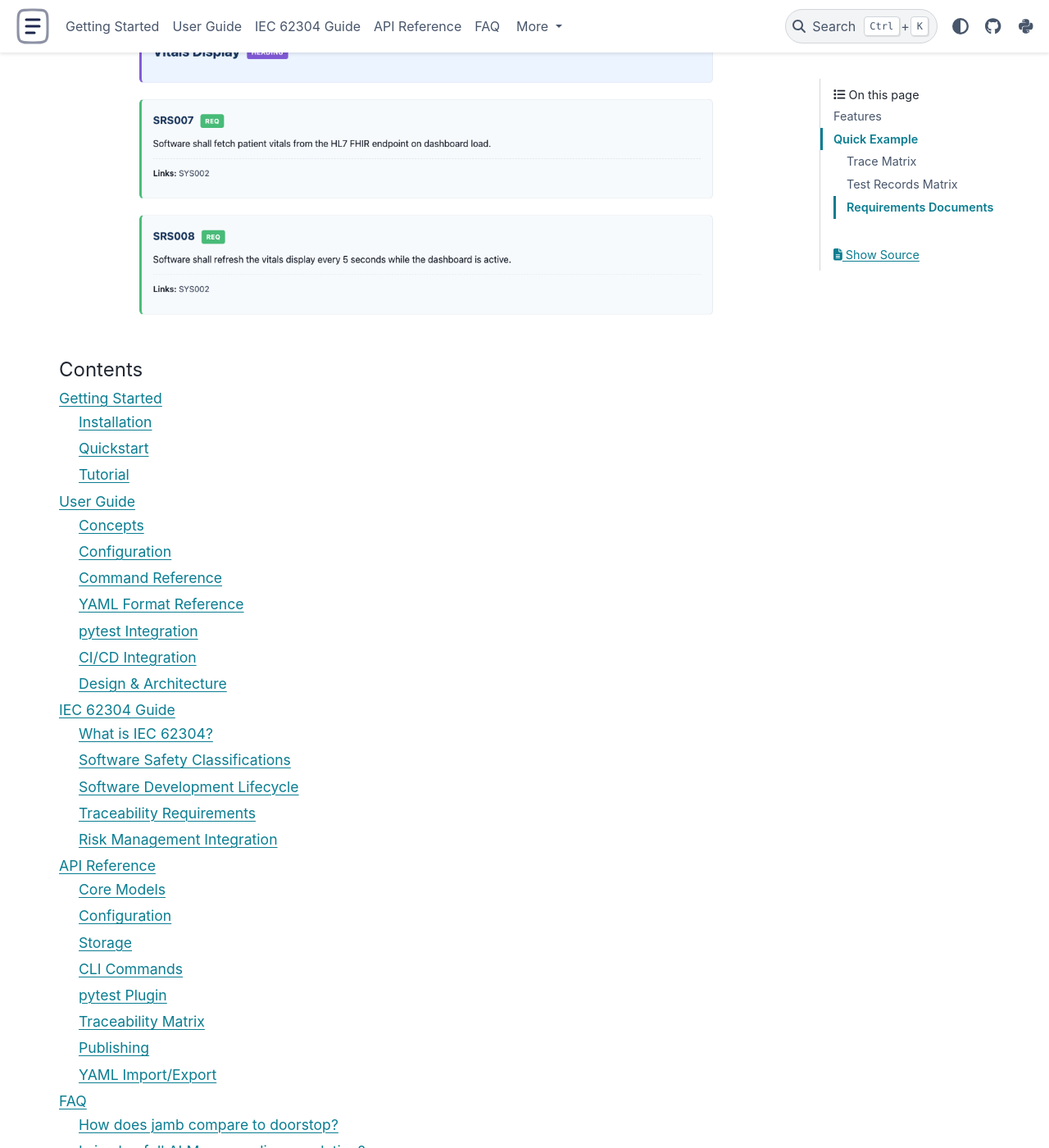
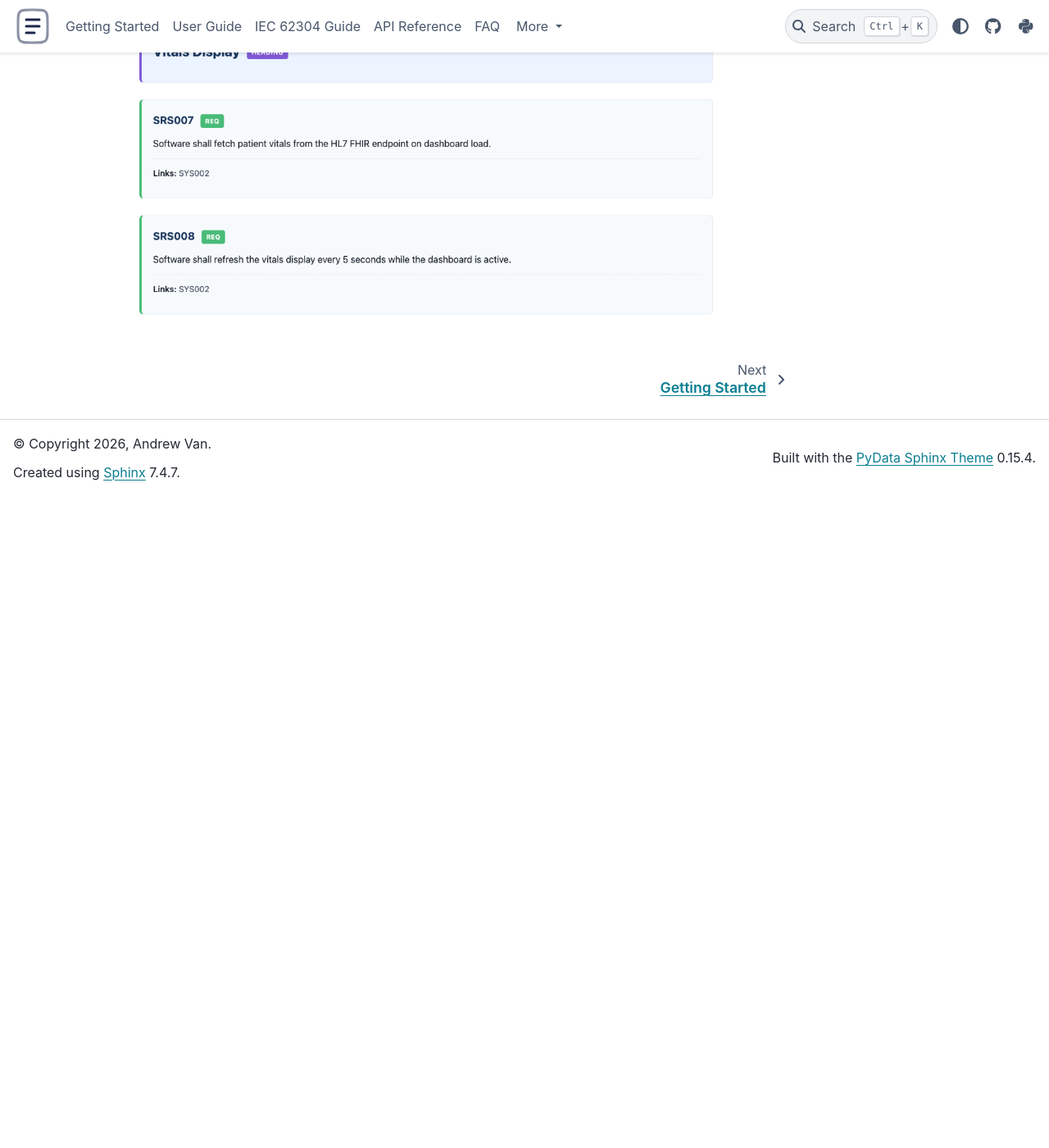
Before and after one commit to vanandrew/jamb, a Sphinx documentation site: the page built from docs/index.md, in a window 1280 px wide and 1400 px high, scrolled down 3575 px. Shown: the whole window at 82% size. Built offline with Sphinx 7.4.7 and the PyData theme 0.15.4, drawn with Linux system fonts in a browser that asks for light colours; after the commit the page ends 4180 px from its top, so only the background shows below that; some of the changed text lies outside the part shown.

Commit message:
update docs

````diff
--- a/docs/index.md
+++ b/docs/index.md
@@ -61,8 +61,8 @@
 ```
 
 ```{toctree}
-:maxdepth: 2
-:caption: Contents
+:maxdepth: 1
+:hidden:
 
 getting-started/index
 user-guide/index
````
